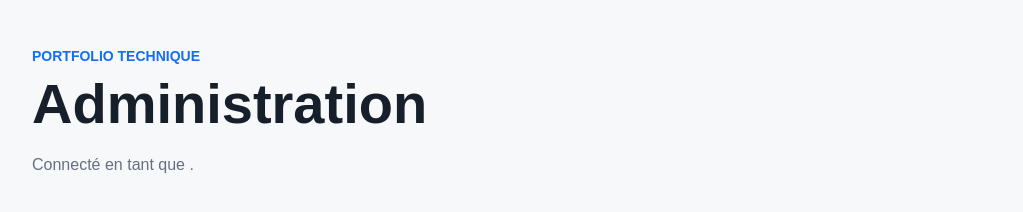
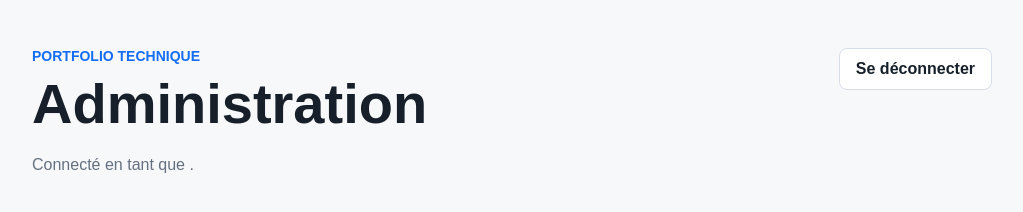
Before and after one commit to SiBlue7/projet-master-portfolio, a Next.js app: page /admin in a window 1280 px wide. Shown: the top 212 px of the page, without its empty margins (128-1151 px from the left). Built offline with nearby package versions, Linux system fonts and the light colour scheme; no server answers; sample sign-in values are in the browser's storage.

Commit message:
feat(admin): ajouter une déconnexion admin

```diff
--- /dev/null
+++ b/src/app/admin/logout-button.tsx
@@ -0,0 +1,34 @@
+"use client";
+
+import { signOut } from "next-auth/react";
+import { useState } from "react";
+import styles from "./page.module.css";
+
+const loginRedirectPath = "/admin/login";
+
+export function LogoutButton() {
+  const [isSigningOut, setIsSigningOut] = useState(false);
+
+  async function handleSignOut() {
+    setIsSigningOut(true);
+
+    try {
+      await signOut({
+        callbackUrl: loginRedirectPath,
+      });
+    } finally {
+      setIsSigningOut(false);
+    }
+  }
+
+  return (
+    <button
+      className={styles.logoutButton}
+      type="button"
+      disabled={isSigningOut}
+      onClick={handleSignOut}
+    >
+      {isSigningOut ? "Déconnexion..." : "Se déconnecter"}
+    </button>
+  );
+}
--- a/src/app/admin/page.module.css
+++ b/src/app/admin/page.module.css
@@ -7,6 +7,13 @@
 .main {
   width: min(100%, 960px);
   margin: 0 auto;
+}
+
+.header {
+  display: flex;
+  gap: 24px;
+  align-items: flex-start;
+  justify-content: space-between;
 }
 
 .eyebrow {
@@ -33,6 +40,32 @@
   line-height: 1.65;
 }
 
+.logoutButton {
+  min-height: 42px;
+  flex: 0 0 auto;
+  padding: 0 16px;
+  border: 1px solid var(--border);
+  border-radius: 8px;
+  background: var(--surface);
+  color: var(--foreground);
+  cursor: pointer;
+  font-weight: 700;
+}
+
+.logoutButton:hover {
+  border-color: var(--accent);
+}
+
+.logoutButton:disabled {
+  cursor: wait;
+  opacity: 0.7;
+}
+
+.logoutButton:focus-visible {
+  outline: 3px solid rgba(20, 110, 245, 0.28);
+  outline-offset: 2px;
+}
+
 .panel {
   margin-top: 36px;
   padding: 24px;
@@ -52,3 +85,9 @@
   color: var(--muted);
   line-height: 1.6;
 }
+
+@media (max-width: 640px) {
+  .header {
+    flex-direction: column;
+  }
+}
--- a/src/app/admin/page.tsx
+++ b/src/app/admin/page.tsx
@@ -1,6 +1,7 @@
 import { getServerSession } from "next-auth";
 import { redirect } from "next/navigation";
 import { authOptions } from "@/lib/auth";
+import { LogoutButton } from "./logout-button";
 import styles from "./page.module.css";
 
 export default async function AdminPage() {
@@ -13,6 +14,8 @@ export default async function AdminPage() {
   return (
     <main className={styles.page}>
       <section className={styles.main} aria-labelledby="admin-title">
+        <div className={styles.header}>
+          <div>
             <p className={styles.eyebrow}>Portfolio technique</p>
             <h1 id="admin-title" className={styles.title}>
               Administration
@@ -20,6 +23,10 @@ export default async function AdminPage() {
             <p className={styles.description}>
               Connecté en tant que {session.user.pseudo}.
             </p>
+          </div>
+
+          <LogoutButton />
+        </div>
 
         <div className={styles.panel}>
           <h2 className={styles.panelTitle}>Espace administrateur</h2>
```
Also changed, not shown: 1 other file (tests, documents, lock files or other folders). Lines whose indentation alone changed are shown as unchanged.
